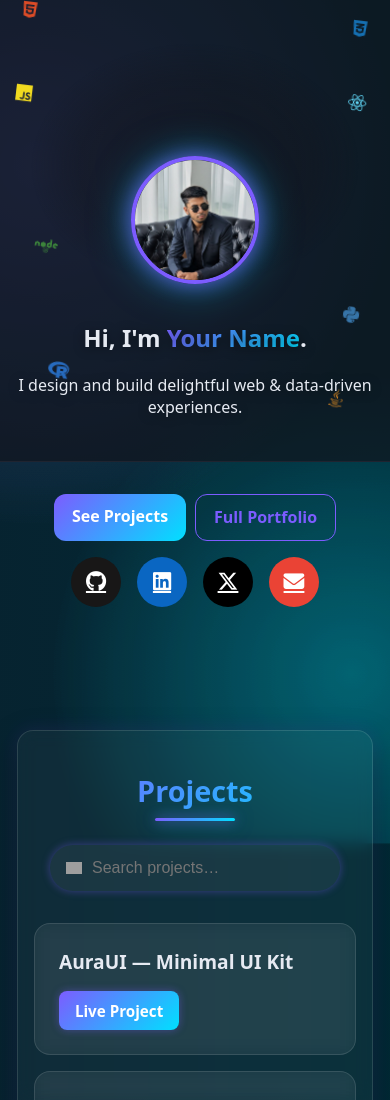
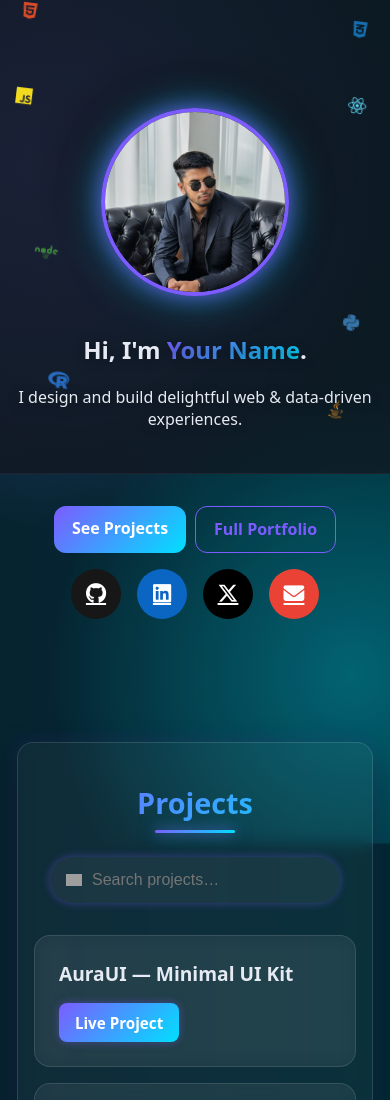
Before and after one commit to rudro-kalix/shortport, a plain HTML site: page index.html in a window 390 px wide. Shown: the top 1100 px of the page. Drawn offline with Linux system fonts and the light colour scheme; grey boxes are pictures that could not be loaded.

Commit message:
styles.css

```diff
--- a/styles.css
+++ b/styles.css
@@ -103,10 +103,11 @@ body::before, body::after {
   border-radius: 50%;
   border: 4px solid var(--brand);
   object-fit: cover;
-  margin-top: 8rem;
+  margin-top: 7rem;
   margin-bottom: 0.75rem;
   box-shadow: 0 0 20px rgba(124,92,255,0.7), 0 0 40px rgba(0,224,255,0.5);
 }
+
 .text-gradient {
   background: linear-gradient(135deg, var(--brand), var(--brand-2));
   -webkit-background-clip: text;
@@ -366,3 +367,10 @@ body::before, body::after {
   .code-particles i:nth-child(11) { top: 16%; left: 28%; }
   .code-particles i:nth-child(12) { top: 16%; right: 28%; }
 }
+@media (max-width: 600px) {
+  .profile-pic {
+    width: 180px;   /* or any size you prefer */
+    height: 180px;
+    margin-top: 5rem; /* optional, to balance spacing */
+  }
+}
```
